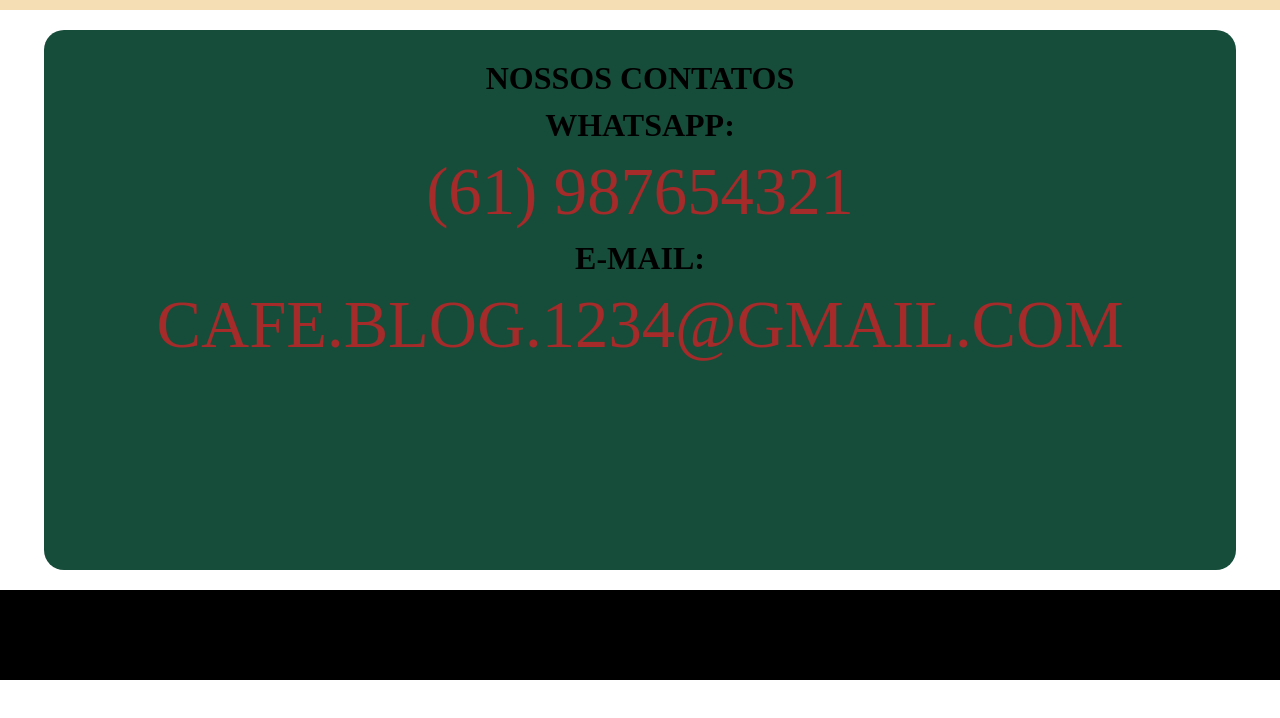
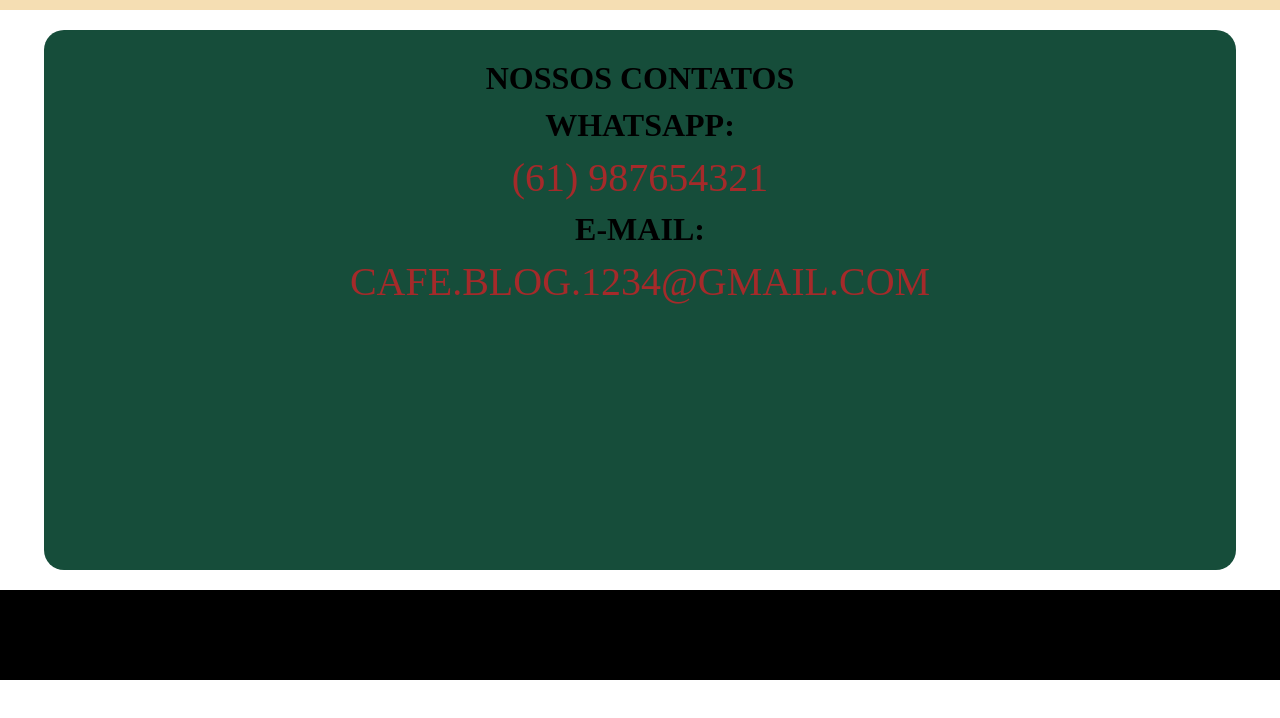
Before and after one commit to AntoniaBod/CafeBlog, a plain HTML site: page pages/contato.html in a window 1280 px wide. Shown: the part 70-788 px from the top of the page. Drawn offline with Linux system fonts and the light colour scheme.

Commit message:
Atualização CafeBlog
Atualizando o Index

```diff
--- a/style/contato.css
+++ b/style/contato.css
@@ -15,6 +15,6 @@
 }
 .contato{
     text-align: center;
-    font-size: 50pt;
+    font-size: 30pt;
     color: brown;
 }
```
Also changed, not shown: index.html (+0 -1 lines).
